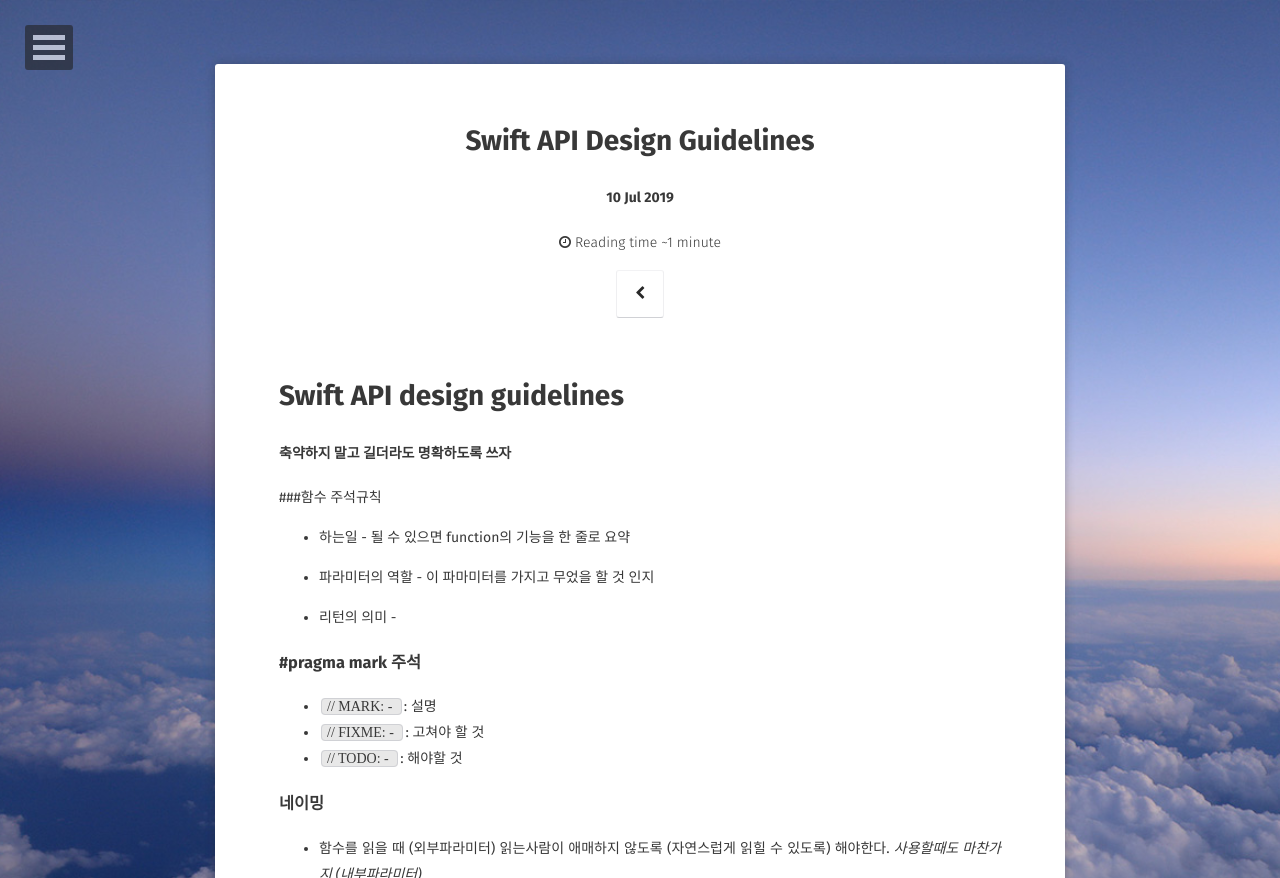
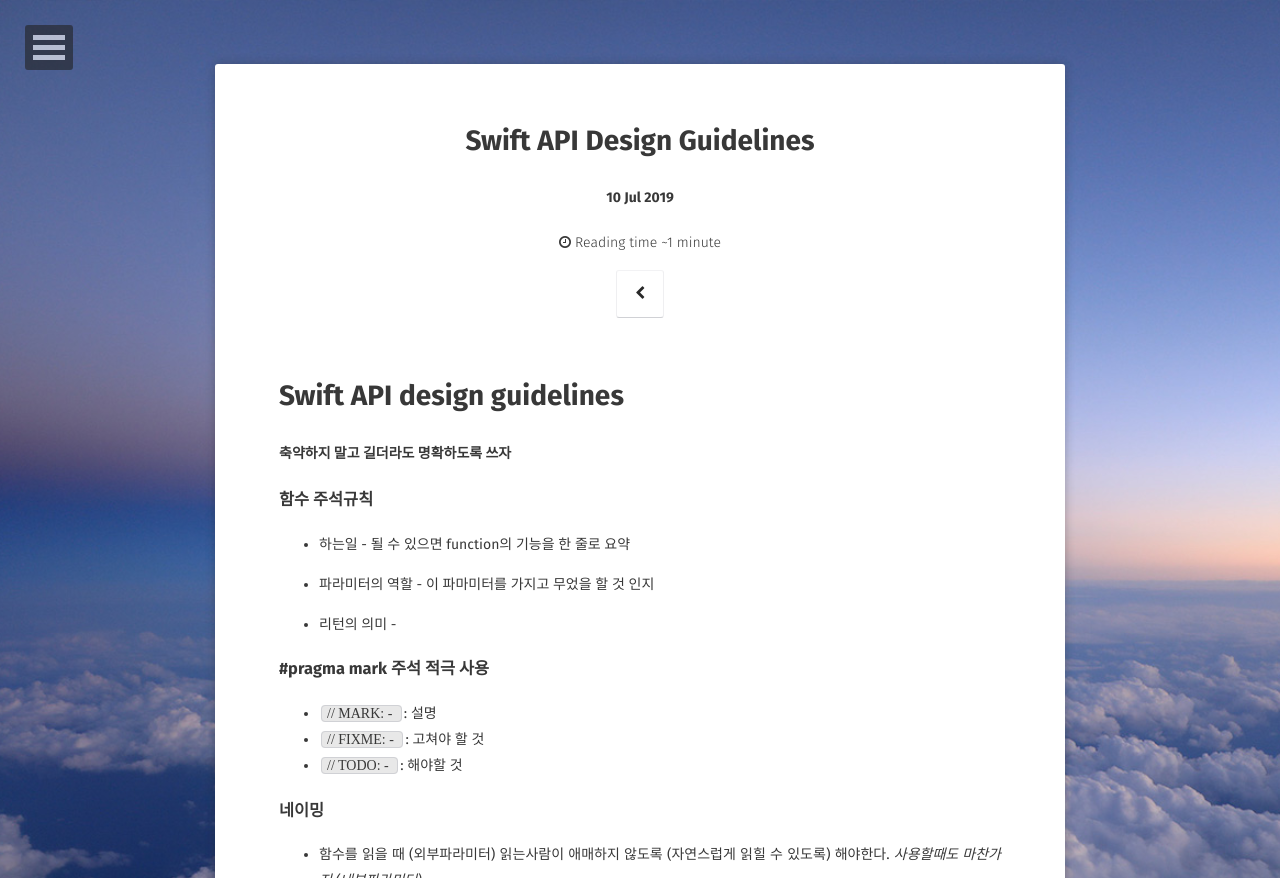
Before and after one commit to DanJeong-KR/changSic.github.io, a Jekyll site: the page built from _posts/2019-07-10-SwiftAPIDesignGuidelines.md, in a window 1280 px wide and 900 px high, cut to the strip 0-878 px from the top of the window. Built offline with Jekyll 4.4.1, drawn with Linux system fonts in a browser that asks for light colours; some web fonts are replaced; comment, search, counter and statistics services are not loaded.

Commit message:
Edit post

```diff
--- a/_posts/2019-07-10-SwiftAPIDesignGuidelines.md
+++ b/_posts/2019-07-10-SwiftAPIDesignGuidelines.md
@@ -14,7 +14,7 @@ comments: true
 
 #### 축약하지 말고 길더라도 명확하도록 쓰자
 
-###함수 주석규칙
+### 함수 주석규칙
 
 - 하는일 - 될 수 있으면 function의 기능을 한 줄로 요약
 
@@ -22,7 +22,7 @@ comments: true
 
 - 리턴의 의미 -
 
-### #pragma mark 주석
+### #pragma mark 주석 적극 사용
 * `// MARK: - ` : 설명
 * `// FIXME: - ` : 고쳐야 할 것
 * `// TODO: - ` : 해야할 것
```
